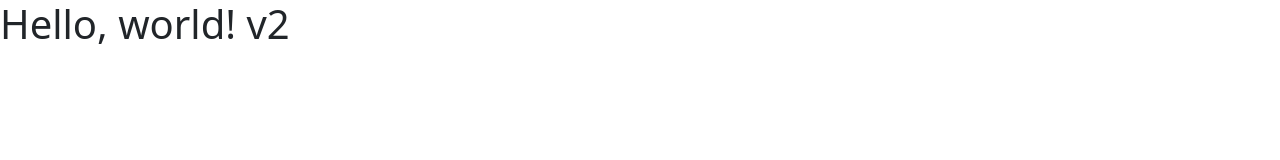
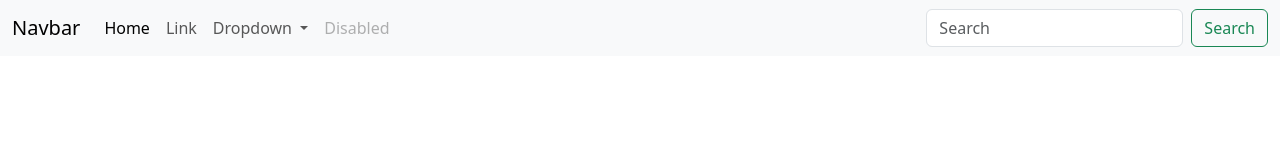
Before and after one commit to awelvor/bootstrap533, a plain HTML site: page index.html in a window 1280 px wide. Drawn offline with nearby package versions, Linux system fonts and the light colour scheme.

Commit message:
Update index.html

```diff
--- a/index.html
+++ b/index.html
@@ -7,7 +7,42 @@
     <link href="https://cdn.jsdelivr.net/npm/bootstrap@5.3.3/dist/css/bootstrap.min.css" rel="stylesheet" integrity="sha384-QWTKZyjpPEjISv5WaRU9OFeRpok6YctnYmDr5pNlyT2bRjXh0JMhjY6hW+ALEwIH" crossorigin="anonymous">
   </head>
   <body>
-    <h1>Hello, world! v2</h1>
+    <nav class="navbar navbar-expand-lg bg-body-tertiary">
+  <div class="container-fluid">
+    <a class="navbar-brand" href="#">Navbar</a>
+    <button class="navbar-toggler" type="button" data-bs-toggle="collapse" data-bs-target="#navbarSupportedContent" aria-controls="navbarSupportedContent" aria-expanded="false" aria-label="Toggle navigation">
+      <span class="navbar-toggler-icon"></span>
+    </button>
+    <div class="collapse navbar-collapse" id="navbarSupportedContent">
+      <ul class="navbar-nav me-auto mb-2 mb-lg-0">
+        <li class="nav-item">
+          <a class="nav-link active" aria-current="page" href="#">Home</a>
+        </li>
+        <li class="nav-item">
+          <a class="nav-link" href="#">Link</a>
+        </li>
+        <li class="nav-item dropdown">
+          <a class="nav-link dropdown-toggle" href="#" role="button" data-bs-toggle="dropdown" aria-expanded="false">
+            Dropdown
+          </a>
+          <ul class="dropdown-menu">
+            <li><a class="dropdown-item" href="#">Action</a></li>
+            <li><a class="dropdown-item" href="#">Another action</a></li>
+            <li><hr class="dropdown-divider"></li>
+            <li><a class="dropdown-item" href="#">Something else here</a></li>
+          </ul>
+        </li>
+        <li class="nav-item">
+          <a class="nav-link disabled" aria-disabled="true">Disabled</a>
+        </li>
+      </ul>
+      <form class="d-flex" role="search">
+        <input class="form-control me-2" type="search" placeholder="Search" aria-label="Search">
+        <button class="btn btn-outline-success" type="submit">Search</button>
+      </form>
+    </div>
+  </div>
+</nav>
     <script src="https://cdn.jsdelivr.net/npm/bootstrap@5.3.3/dist/js/bootstrap.bundle.min.js" integrity="sha384-YvpcrYf0tY3lHB60NNkmXc5s9fDVZLESaAA55NDzOxhy9GkcIdslK1eN7N6jIeHz" crossorigin="anonymous"></script>
   </body>
 </html>
```
